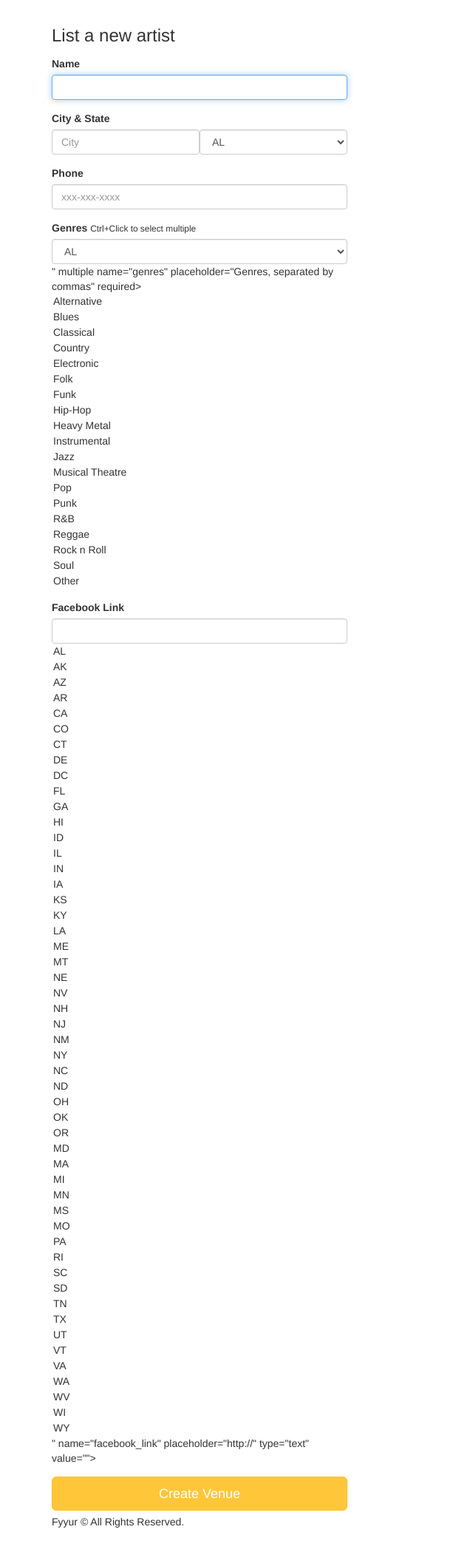
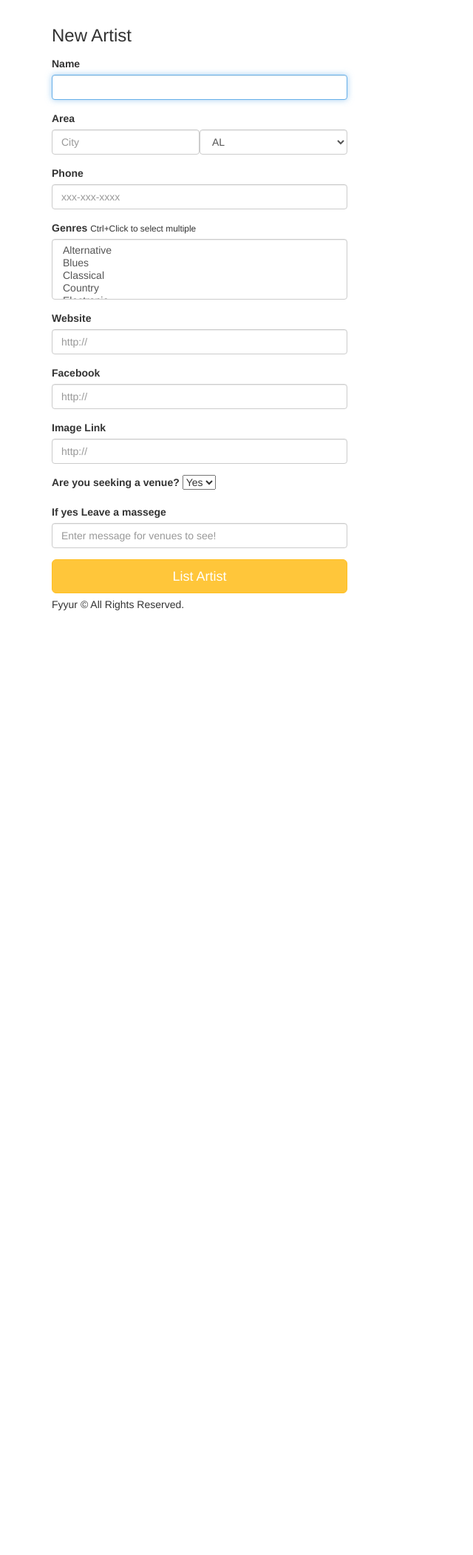
Before and after one commit to MohamedEl-Khouly/Fyyur, a Flask app: page /artists/create in a window 1280 px wide. Shown: the part 60-2162 px from the top of the page at 74% size, without its empty margins (0-640 px from the left). After the commit the page ends 885 px from the top, so only its background shows below. Run offline with Flask 2, Linux system fonts and the light colour scheme; some libraries are stand-ins or nearby versions.

Commit message:
modified new artist form

```diff
--- a/forms.py
+++ b/forms.py
@@ -1,7 +1,8 @@
 from datetime import datetime
 from flask_wtf import Form
 from wtforms import StringField, SelectField, SelectMultipleField, DateTimeField
-from wtforms.validators import DataRequired, AnyOf, URL
+from wtforms.validators import DataRequired, AnyOf, URL, Regexp
+
 
 class ShowForm(Form):
     artist_id = SelectField(
@@ -123,13 +124,16 @@ class VenueForm(Form):
 
 class ArtistForm(Form):
     name = StringField(
-        'name', validators=[DataRequired()]
+        'name',
+        validators=[DataRequired()]
     )
     city = StringField(
-        'city', validators=[DataRequired()]
+        'city',
+        validators=[DataRequired()]
     )
     state = SelectField(
-        'state', validators=[DataRequired()],
+        'state',
+        validators=[DataRequired()],
         choices=[
             ('AL', 'AL'),
             ('AK', 'AK'),
@@ -184,16 +188,9 @@ class ArtistForm(Form):
             ('WY', 'WY'),
         ]
     )
-    phone = StringField(
-        # TODO implement validation logic for state
-        'phone'
-    )
-    image_link = StringField(
-        'image_link'
-    )
     genres = SelectMultipleField(
-        # TODO implement enum restriction
-        'genres', validators=[DataRequired()],
+        'genres',
+        validators=[DataRequired()],
         choices=[
             ('Alternative', 'Alternative'),
             ('Blues', 'Blues'),
@@ -217,8 +214,39 @@ class ArtistForm(Form):
         ]
     )
     facebook_link = StringField(
+        'facebook_link',
+         validators=[URL()]
+    )
+    phone = StringField(
+        'phone',
+        validators=[
+          Regexp(
+            '^\d{3}-\d{3}-\d{4}$',
+            message='phone is not in the correct format: ' + 'xxx-xxx-xxxx'
+          )
+        ]
+    )
+    image_link = StringField(
+        'image_link'
+    )
+    """
+    genres = SelectMultipleField(
         # TODO implement enum restriction
-        'facebook_link', validators=[URL()]
+        'genres', validators=[DataRequired()],
+        choices = get_genre_choices(Genre)
+    ) """
+    website_link = StringField(
+        'website_link',
+        validators=[URL()]
+    )
+    seeking_venue = SelectField(
+        'seeking_venue',
+        validators=[DataRequired()],
+        choices=[(True, 'Yes'), (False,'No')]
+
+    )
+    seeking_description = StringField(
+        'seeking_description'
     )
 
 # TODO IMPLEMENT NEW ARTIST FORM AND NEW SHOW FORM
--- a/templates/forms/new_artist.html
+++ b/templates/forms/new_artist.html
@@ -3,13 +3,13 @@
 {% block content %}
   <div class="form-wrapper">
     <form method="post" class="form">
-      <h3 class="form-heading">List a new artist</h3>
+      <h3 class="form-heading">New Artist</h3>
       <div class="form-group">
         <label for="name">Name</label>
         {{ form.name(class_ = 'form-control', autofocus = true) }}
       </div>
       <div class="form-group">
-          <label>City & State</label>
+          <label>Area</label>
           <div class="form-inline">
             <div class="form-group">
               {{ form.city(class_ = 'form-control', placeholder='City', autofocus = true) }}
@@ -26,13 +26,31 @@
       <div class="form-group">
         <label for="genres">Genres</label>
         <small>Ctrl+Click to select multiple</small>
-        {{ form.genres(class_ = 'form-control', placeholder='Genres, separated by commas', id=form.state, autofocus = true) }}
+        {{ form.genres(class_ = 'form-control', placeholder='Genres, separated by commas', autofocus = true) }}
       </div>
       <div class="form-group">
-          <label for="genres">Facebook Link</label>
-          {{ form.facebook_link(class_ = 'form-control', placeholder='http://', id=form.state, autofocus = true) }}
+        <label for="website_link">Website</label>
+        {{form.website_link(class_ = 'form-control', placeholder='http://', id='website_link', autofocus = true) }}
+      </div>
+      <div class="form-group">
+          <label for="facebook_link">Facebook</label>
+          {{ form.facebook_link(class_ = 'form-control', placeholder='http://', id='facebook_link', autofocus = true) }}
+      </div>
+      <div class="form-group">
+        <label for="image_link">Image Link</label>
+        {{ form.image_link(class_ = 'form-control', placeholder='http://', id='image_link', autofocus = true) }}
+      </div>
+      <div class="form-group">
+        <div class="form-group">
+          <label for="seeking_venue">Are you seeking a venue?</label>
+          {{ form.seeking_venue(id='seeking_venue', autofocus=true )}}
         </div>
-      <input type="submit" value="Create Venue" class="btn btn-primary btn-lg btn-block">
+        <div class="form-group">
+          <label for="seeking_description">If yes Leave a massege</label>
+          {{ form.seeking_description(class_ = 'form-control', id='seeking_description', placeholder='Enter message for venues to see!', autofocus=true )}}
+        </div>
+      </div>
+      <input type="submit" value="List Artist" class="btn btn-primary btn-lg btn-block">
     </form>
   </div>
 {% endblock %}
```
